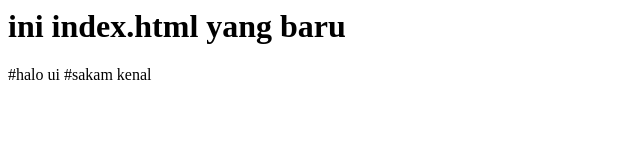
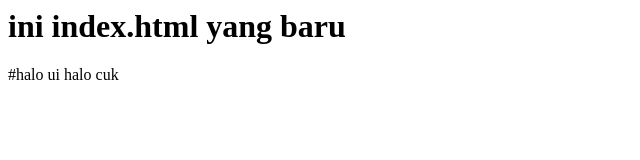
Before and after one commit to NurRahmannn/pertama, a plain HTML site: page index.html in a window 1280 px wide. Shown: the full height of the page, 0-640 px from the left. Drawn offline with Linux system fonts and the light colour scheme.

Commit message:
hapus dan tambah

```diff
--- a/index.html
+++ b/index.html
@@ -1,5 +1,7 @@
 <html>
 <h1>ini index.html yang baru</h1>
 #halo ui
-#sakam kenal
+
+
+halo cuk
 </html>
```
